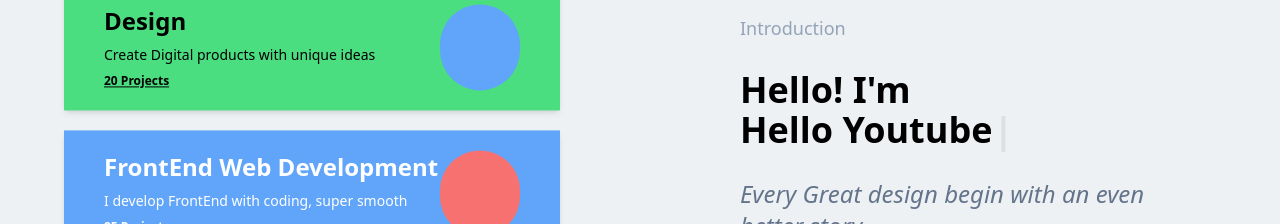
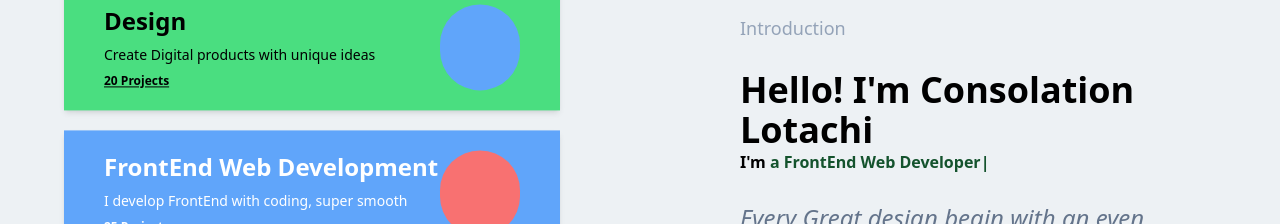
Before and after one commit to KEM-CONSOLATION/PortFolio, a React (Vite) app: page / in a window 1280 px wide. Shown: the part 708-932 px from the top of the page. Built offline with nearby package versions, Linux system fonts and the light colour scheme; some icons are missing.

Commit message:
Completed the Type Writer effect using Typical pkg

```diff
--- a/package.json
+++ b/package.json
@@ -14,6 +14,7 @@
     "react-router-dom": "^6.8.2",
     "react-simple-typewriter": "^5.0.1",
     "react-typewriter-effect": "^1.1.0",
+    "react-typical": "^0.1.3",
     "remixicon-react": "^1.0.0",
     "typewriter-effect": "^2.19.0"
   },
--- a/src/App.jsx
+++ b/src/App.jsx
@@ -1,6 +1,7 @@
 import './App.css';
-import Typewriter from 'typewriter-effect';
+// import Typewriter from 'typewriter-effect';
 // import { useTypewriter, Cursor} from 'react-simple-typewriter';
+import Typical from 'react-typical';
 import { useEffect,useState } from 'react';
 import { MailLineIcon,GithubLineIcon,TwitterLineIcon,ServiceLineIcon,ContactsLineIcon,HomeGearLineIcon,StickyNoteLineIcon,ReactjsFillIcon,NodeTreeIcon,DatabaseFillIcon,Menu1LineIcon,CloseLineIcon,PenNibFillIcon,CodeFillIcon,DribbbleFillIcon,FacebookFillIcon,InstagramFillIcon} from '../src/assets/icons'
 import Work from '../src/assets/images/Works.jpeg'
@@ -183,12 +184,33 @@ function App() {
 
           <div className=" mx-5">
             <p className=' text-slate-400 text-lg mb-7 '>Introduction</p>
-            <p className=' text-4xl font-semibold mb-7'>Hello! I'm
-              <Typewriter
+            {/* <p className=' text-4xl font-semibold mb-7'>Hello! I'm  */}
+              {/* <Typewriter
                 onInit={(typewriter)=>{
-                  typewriter.typeString('Hello Youtube').start();
+                  typewriter.typeString('Hello Youtube').pauseFor(2000).deleteAll().start();
                 }}
-              />
+              />   */}
+            {/* </p> */}
+            <p className=' text-4xl font-semibold'>Hello! I'm Consolation Lotachi</p>
+            <p className=' font-semibold mb-7'>I'm
+
+
+                <Typical
+                  loop={Infinity}
+                  wrapper="b"
+                  steps={[
+                    ' a FrontEnd Web Developer',
+                    9000,
+                    ' a Designer',
+                    9000,
+                    ' a Digital Illustrator',
+                    9000,
+                    ' a User Interface Designer',
+                    9000,
+                    ' a User Experience Designer',
+                    9000
+                  ]}
+                 className=' text-green-900'/>
             </p>
             <p className=' text-2xl italic font-medium text-slate-500 mb-7'>Every Great design begin with an even better story</p>
             <p className=' tracking-widest text-slate-70'>A town hall different from bala blu, blue blu bulaba. broom broom broom brooooooooom. Bala blu blue blu bulaba. The farmers will make more money. Your lunch will not be imported, cassava garri ewa and ehhh ehhhhnn. The farmer will make money, the dinner would be cassava, eba, ewa and everything.</p>
```
Also changed, not shown: 1 other file (tests, documents, lock files or other folders).
